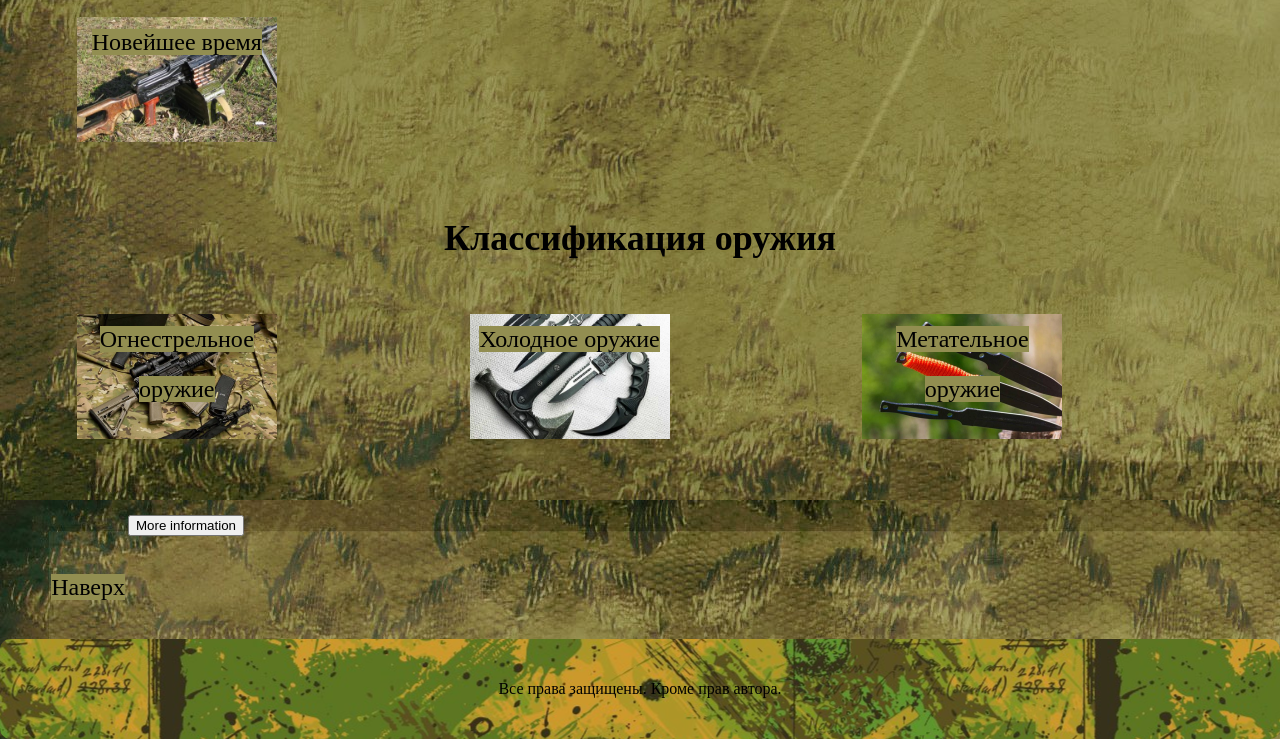
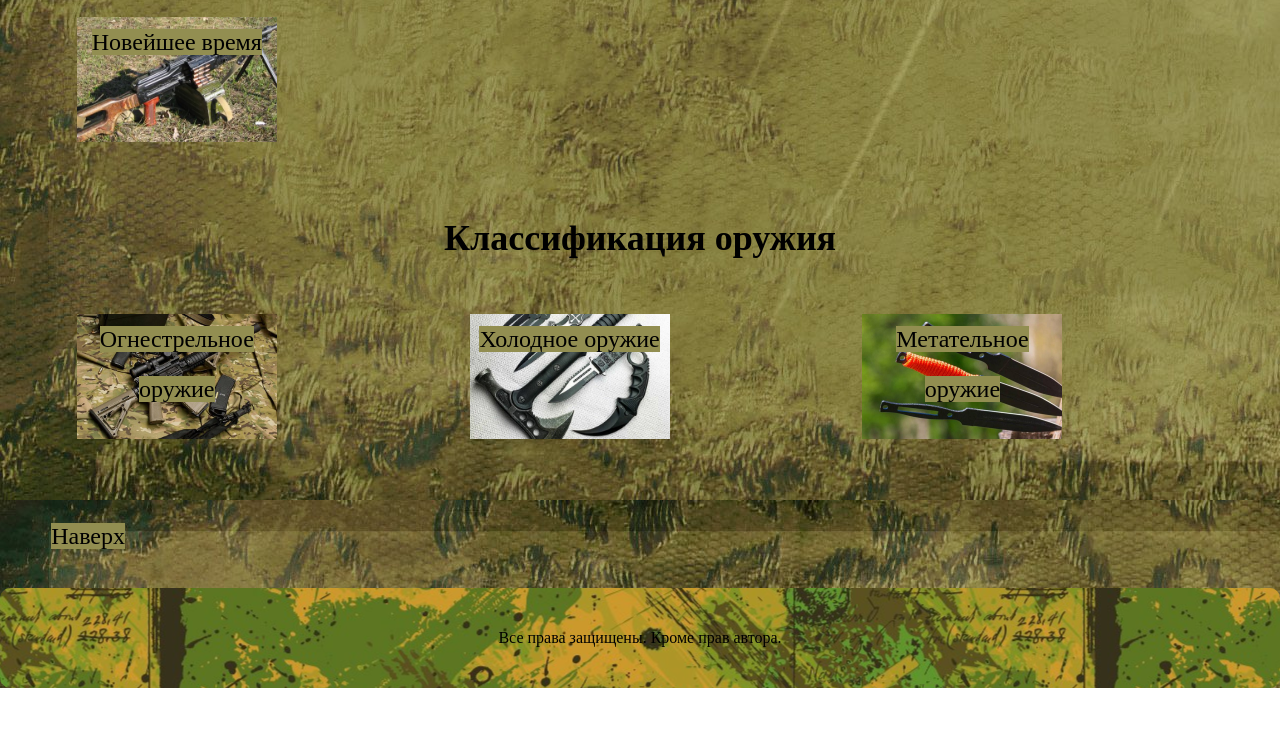
Before and after one commit to HakazeScarlet/hakazescarlet.github.io, a plain HTML site: page index.html in a window 1280 px wide. Shown: the part 1444-2183 px from the top of the page. After the commit the page ends 2132 px from the top, so only its background shows below. Drawn offline with Linux system fonts and the light colour scheme.

Commit message:
relocated inform-file button to firearm.html

```diff
--- a/index.html
+++ b/index.html
@@ -43,7 +43,6 @@
 			<div class="katana"><a href="cold.html">Холодное оружие</a></div>
 			<div class="bows"><a href="projectile.html">Метательное оружие</a></div>
 		</div>
-		<div class="file"><a download title="Наставление АК" href="download/inform-file.pdf" target="_blank"><p><input type="button" value="More information"></p></a></div>
 		<div class="to-up"><a href="#homepage">Наверх</a></div>
 
 		<div class="footer">Все права защищены. Кроме прав автора.</div>
```
Also changed, not shown: firearm.html (+1 -0 lines).
